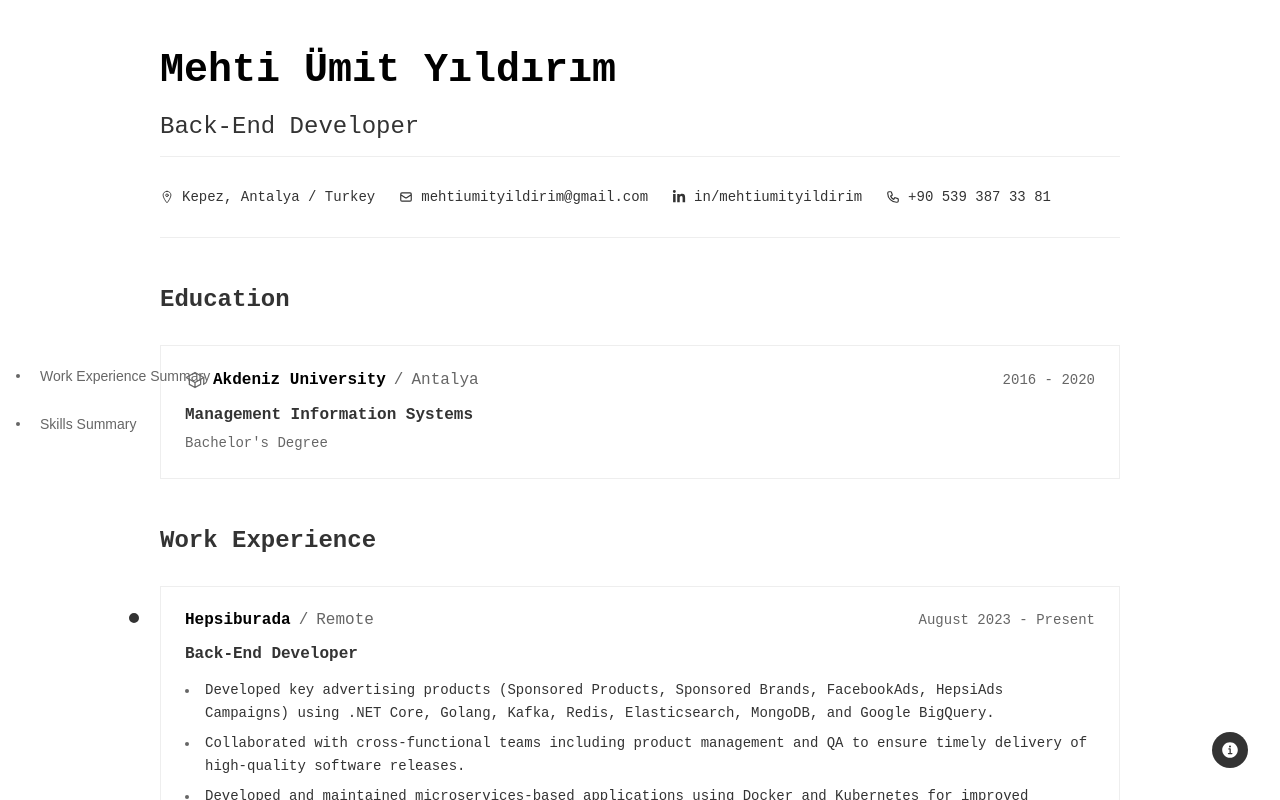
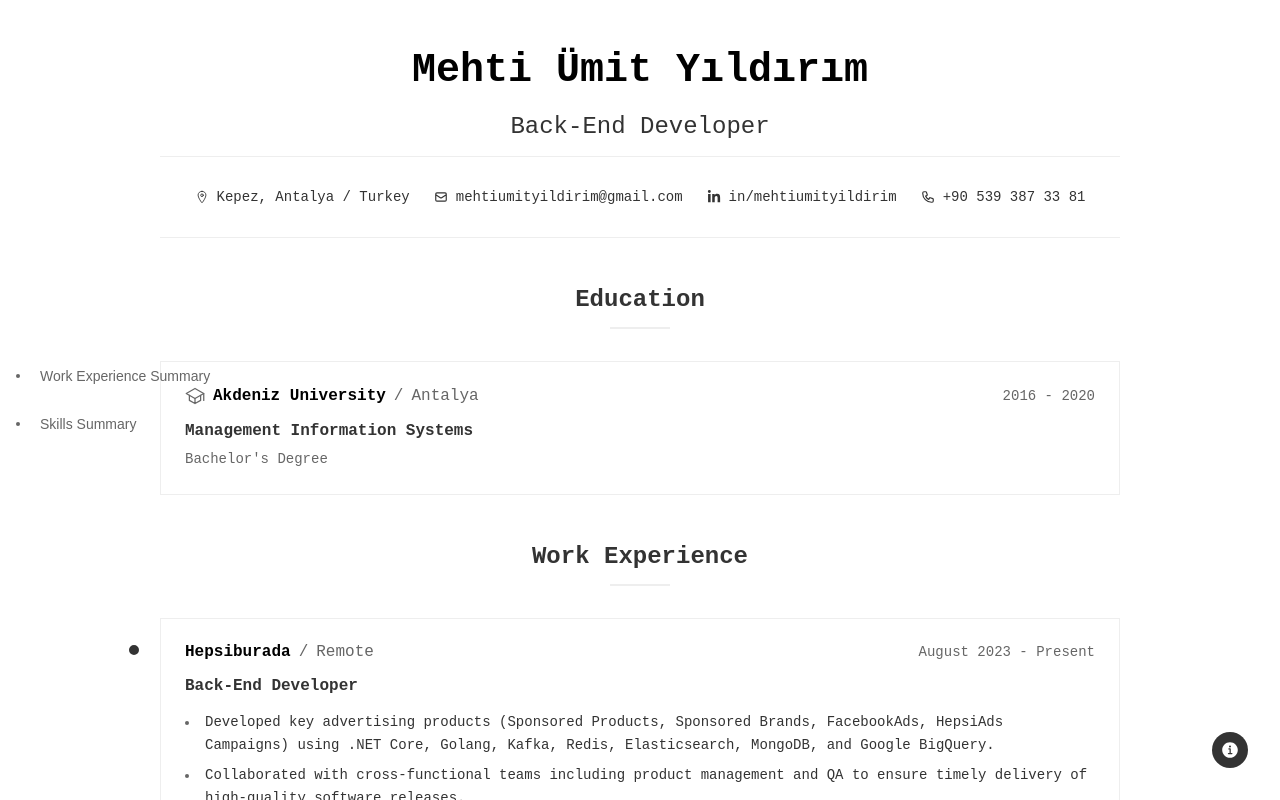
Before and after one commit to mehtiumit/cv, a Next.js app: page / in a window 1280 px wide. Shown: the top 800 px of the page. Built offline with nearby package versions, Linux system fonts and the light colour scheme.

Commit message:
realigned info headers

```diff
--- a/styles/Page.module.css
+++ b/styles/Page.module.css
@@ -20,6 +20,8 @@
   margin-bottom: 2rem;
   padding-bottom: 1rem;
   border-bottom: 1px solid var(--color-gray-light);
+  text-align: center;
+  align-items: center;
 }
 
 .contactInfo {
@@ -28,12 +30,14 @@
   gap: 1.5rem;
   font-size: 0.875rem;
   color: var(--color-gray-dark);
+  justify-content: center;
 }
 
 .contactItem {
   display: flex;
   align-items: center;
   gap: 0.5rem;
+  justify-content: center;
 }
 
 .contactItem a {
@@ -54,6 +58,20 @@
   font-size: 1.5rem;
   color: var(--color-gray-dark);
   margin-bottom: 2rem;
+  text-align: center;
+  position: relative;
+  padding-bottom: 1rem;
+}
+
+.sectionTitle::after {
+  content: '';
+  position: absolute;
+  bottom: 0;
+  left: 50%;
+  transform: translateX(-50%);
+  width: 60px;
+  height: 2px;
+  background-color: var(--color-gray-light);
 }
 
 @media (max-width: 1400px) {
@@ -74,6 +92,11 @@
     width: 95%;
     padding: 2rem;
   }
+  .contactInfo {
+    flex-direction: column;
+    align-items: center;
+    gap: 1rem;
+  }
 }
 
 @media (max-width: 480px) {
```
